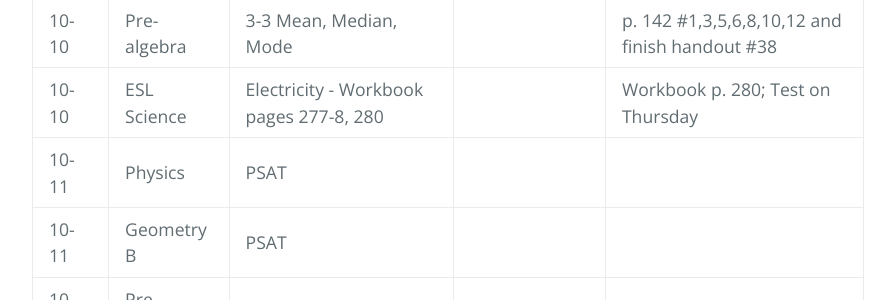
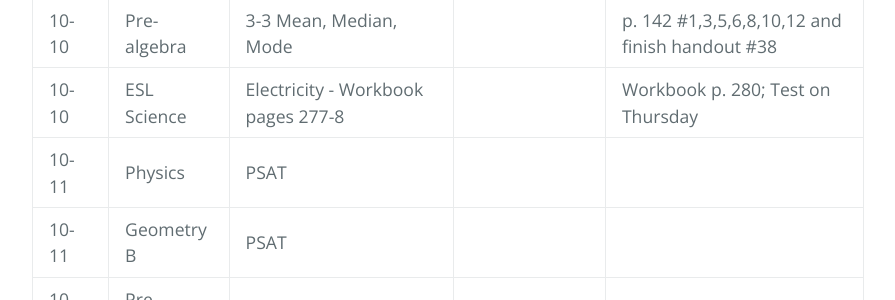
Before and after one commit to gpayoo/gpayoo, a Jekyll site: the page built from index.md, in a window 1280 px wide and 900 px high, scrolled down 693 px. Shown: the part 183-483 px from the top of the window, without its empty margins (192-1087 px from the left). Built offline with Jekyll 4.4.1, drawn with Linux system fonts in a browser that asks for light colours; our own code applies the rules of GitHub Pages for plain Markdown files.

Commit message:
Update index.md

```diff
--- a/index.md
+++ b/index.md
@@ -14,7 +14,7 @@ layout: default
 | 10-10 | Geometry B |  9-4 Perimeter and Area in the Coordinate Plane | | #46 #1-6 |
 | 10-10 | Pre-calculus | Graphing sin x and cos x | |  Quiz on Thurs. on Section 4.3 #1-48 ; No calculator
 | 10-10 | Pre-algebra | 3-3 Mean, Median, Mode| | p. 142 #1,3,5,6,8,10,12 and finish handout #38
-| 10-10 | ESL Science | Electricity - Workbook pages 277-8, 280|  | Workbook p. 280; Test on Thursday
+| 10-10 | ESL Science | Electricity - Workbook pages 277-8|  | Workbook p. 280; Test on Thursday
 | 10-11 | Physics | PSAT | |
 | 10-11 | Geometry B |  PSAT | |  |
 | 10-11 | Pre-calculus | PSAT | |
```
